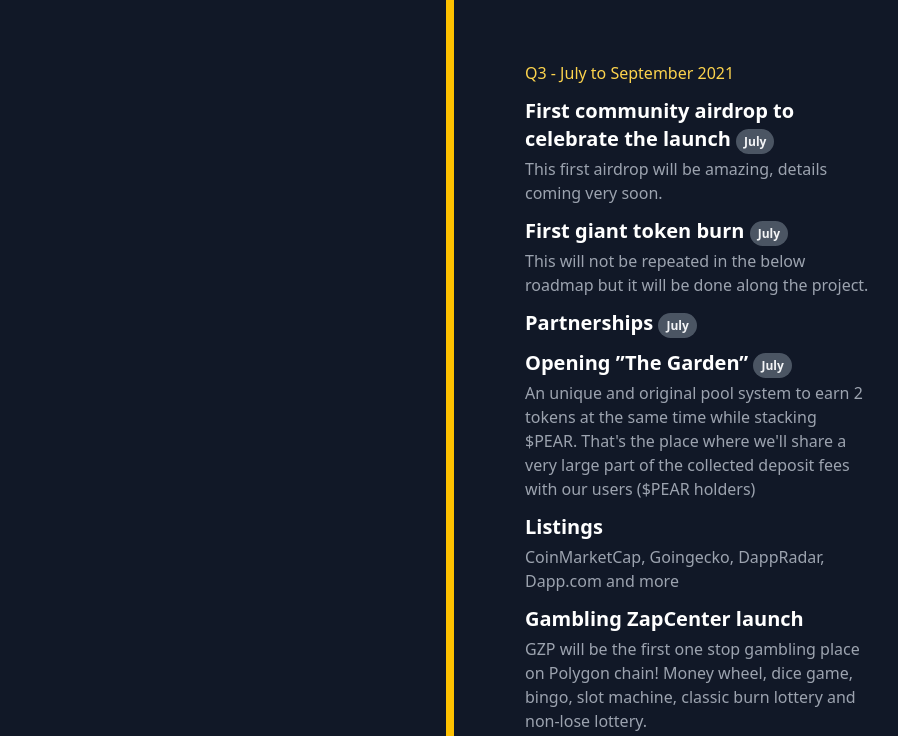
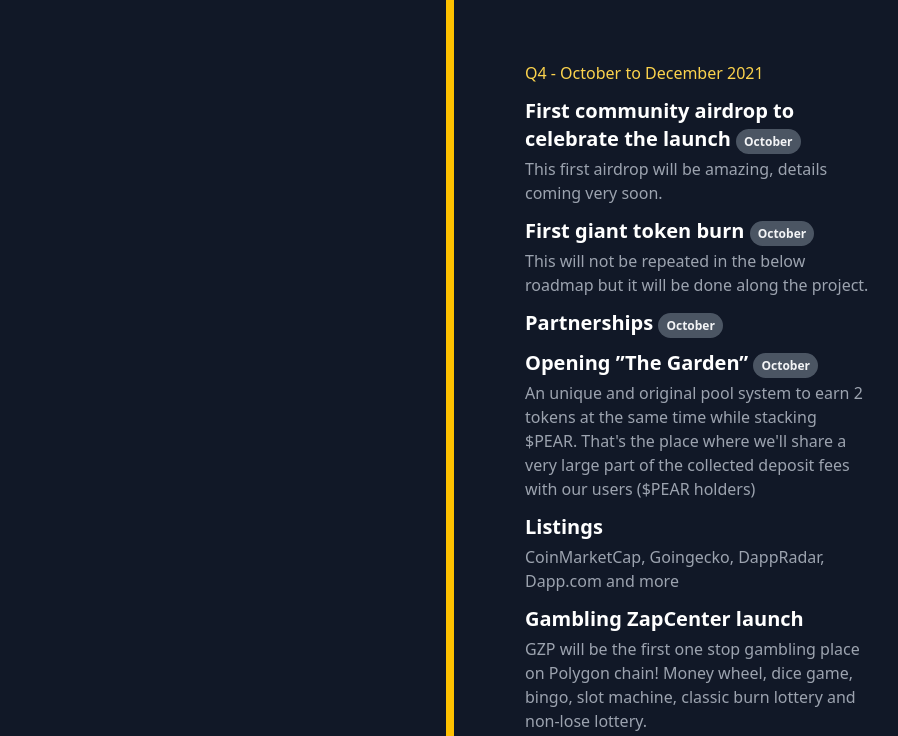
Before and after one commit to pearzap/pearzap.com, a plain HTML site: page index.html in a window 1280 px wide. Shown: the part 3493-4229 px from the top of the page, without its empty margins (331-1229 px from the left). Drawn offline with nearby package versions, Linux system fonts and the light colour scheme.

Commit message:
postpone launch

```diff
--- a/index.html
+++ b/index.html
@@ -398,7 +398,7 @@
                             <div class="mb-8 flex justify-between flex-row-reverse items-center w-full left-timeline">
                                 <div class="order-1 md:w-5/12"></div>
                                 <div class="order-1 md:w-5/12 px-1 py-4 text-left md:text-right">
-                                    <p class="mb-3 text-base text-yellow-300">Q2 - June 2021</p>
+                                    <p class="mb-3 text-base text-yellow-300">Q3 - July to September 2021</p>
                                     <h4 class="mb-1 font-bold text-lg md:text-xl">Security audit <br/>before the launch</h4>
 
                                     <p class="text-sm md:text-base leading-snug text-gray-400 text-opacity-100">
@@ -442,21 +442,21 @@
                             <div class="mb-8 flex justify-between items-center w-full right-timeline">
                                 <div class="order-1 md:w-5/12"></div>
                                 <div class="order-1 md:w-5/12 px-1 py-4 text-left">
-                                    <p class="mb-3 text-base text-yellow-300">Q3 - July to September 2021</p>
-                                    <h4 class="mb-1 font-bold text-lg md:text-xl">First community airdrop to celebrate the launch <span class="px-2 py-1 mr-2 text-xs font-bold leading-none text-gray-100 bg-gray-600 rounded-full">July</span></h4>
+                                    <p class="mb-3 text-base text-yellow-300">Q4 - October to December 2021</p>
+                                    <h4 class="mb-1 font-bold text-lg md:text-xl">First community airdrop to celebrate the launch <span class="px-2 py-1 mr-2 text-xs font-bold leading-none text-gray-100 bg-gray-600 rounded-full">October</span></h4>
 
                                     <p class="text-sm md:text-base leading-snug text-gray-400 text-opacity-100">
                                         This first airdrop will be amazing, details coming very soon.
                                     </p>
-                                    <h4 class="mt-3 mb-1 font-bold text-lg md:text-xl">First giant token burn <span class="px-2 py-1 mr-2 text-xs font-bold leading-none text-gray-100 bg-gray-600 rounded-full">July</span></h4>
+                                    <h4 class="mt-3 mb-1 font-bold text-lg md:text-xl">First giant token burn <span class="px-2 py-1 mr-2 text-xs font-bold leading-none text-gray-100 bg-gray-600 rounded-full">October</span></h4>
 
                                     <p class="text-sm md:text-base leading-snug text-gray-400 text-opacity-100">
                                         This will not be repeated in the below roadmap but it will be done along the project.
                                     </p>
-                                    <h4 class="mt-3 mb-1 font-bold text-lg md:text-xl">Partnerships <span class="px-2 py-1 mr-2 text-xs font-bold leading-none text-gray-100 bg-gray-600 rounded-full">July</span></h4>
+                                    <h4 class="mt-3 mb-1 font-bold text-lg md:text-xl">Partnerships <span class="px-2 py-1 mr-2 text-xs font-bold leading-none text-gray-100 bg-gray-600 rounded-full">October</span></h4>
 
                                     <p class="text-sm md:text-base leading-snug text-gray-400 text-opacity-100"></p>
-                                    <h4 class="mt-3 mb-1 font-bold text-lg md:text-xl">Opening ”The Garden” <span class="px-2 py-1 mr-2 text-xs font-bold leading-none text-gray-100 bg-gray-600 rounded-full">July</span></h4>
+                                    <h4 class="mt-3 mb-1 font-bold text-lg md:text-xl">Opening ”The Garden” <span class="px-2 py-1 mr-2 text-xs font-bold leading-none text-gray-100 bg-gray-600 rounded-full">October</span></h4>
 
                                     <p class="text-sm md:text-base leading-snug text-gray-400 text-opacity-100">An unique and original pool system to earn 2 tokens at the same time while stacking <span class="notranslate">$PEAR</span>. That's the place where we'll share a very large part of the collected deposit fees with our users (<span class="notranslate">$PEAR</span> holders)
                                     </p>
@@ -485,7 +485,7 @@
                             <div class="mb-8 flex justify-between flex-row-reverse items-center w-full left-timeline">
                                 <div class="order-1 md:w-5/12"></div>
                                 <div class="order-1 md:w-5/12 px-1 py-4 text-left md:text-right">
-                                    <p class="mb-3 text-base text-yellow-300">Q4 - October to December 2021</p>
+                                    <p class="mb-3 text-base text-yellow-300">Q1 - January to March 2022</p>
                                     <h4 class="mb-1 font-bold text-lg md:text-xl">Chains integration</h4>
 
                                     <p class="text-sm md:text-base leading-snug text-gray-400 text-opacity-100">
```
